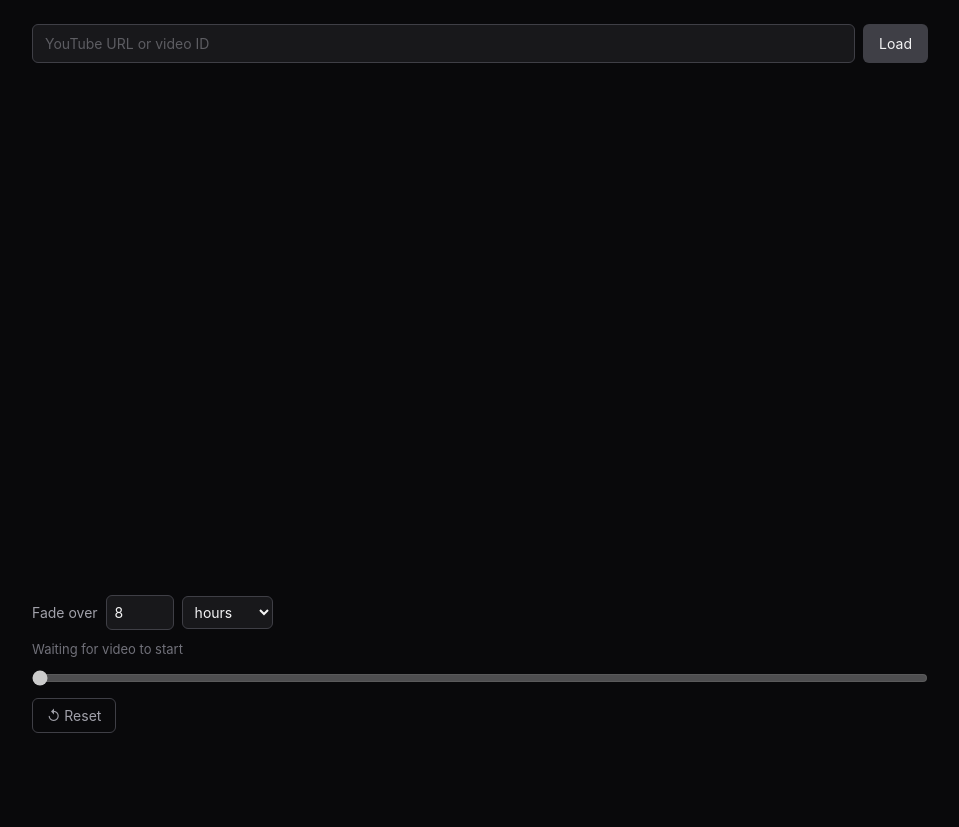
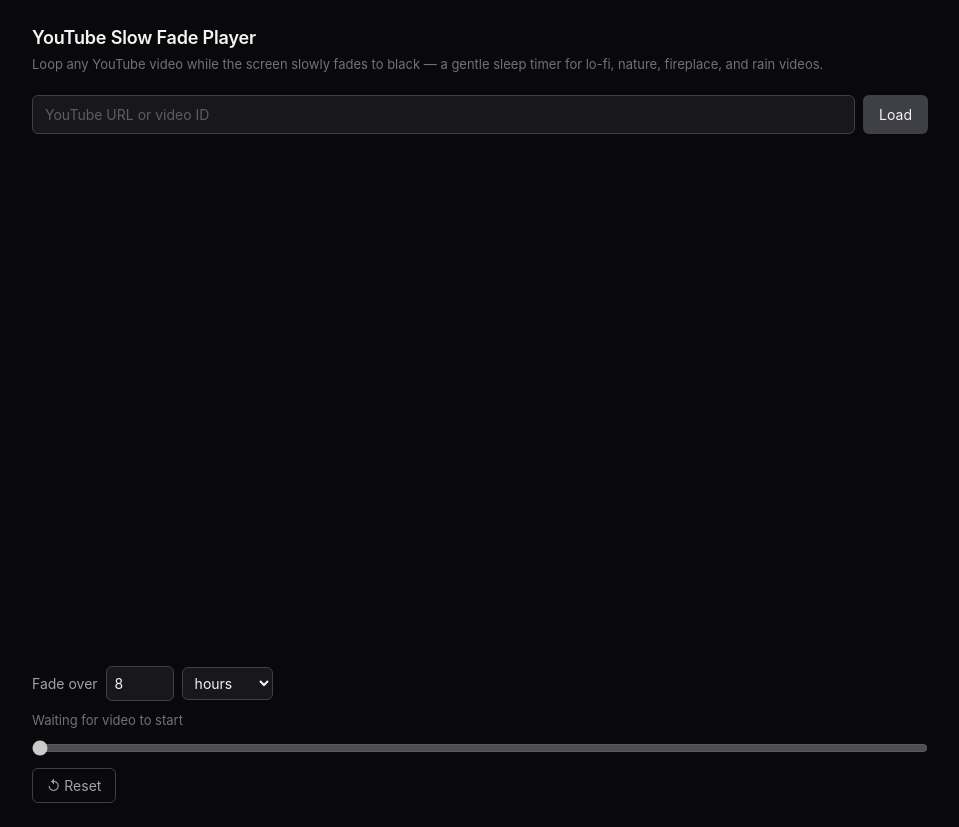
Before and after one commit to basilleaf/youtube-dimmer, a React (Vite) app: page / in a window 1280 px wide. Shown: the whole page, without its empty margins (160-1119 px from the left). Before the commit the page ends 800 px from the top, so only its background shows below. Built offline with nearby package versions, Linux system fonts and the light colour scheme.

Commit message:
seo stuffs

```diff
--- a/index.html
+++ b/index.html
@@ -9,9 +9,11 @@
     <meta name="keywords" content="YouTube sleep timer, YouTube screen dimmer, YouTube fade to black, ambient video player, YouTube video fade, lo-fi sleep timer, YouTube dim screen" />
     <meta name="robots" content="index, follow" />
     <meta name="theme-color" content="#000000" />
+    <link rel="canonical" href="https://youtube-dimmer.vercel.app/" />
 
     <!-- Open Graph -->
     <meta property="og:type" content="website" />
+    <meta property="og:url" content="https://youtube-dimmer.vercel.app/" />
     <meta property="og:title" content="YouTube Slow Fade Player — Screen Dimmer &amp; Sleep Timer" />
     <meta property="og:description" content="Loop any YouTube video while the screen slowly fades to black over hours. The perfect ambient sleep timer for lo-fi, nature, fireplace, and rain videos." />
     <meta property="og:site_name" content="YouTube Slow Fade Player" />
@@ -27,6 +29,7 @@
       "@context": "https://schema.org",
       "@type": "WebApplication",
       "name": "YouTube Slow Fade Player",
+      "url": "https://youtube-dimmer.vercel.app/",
       "description": "Loop any YouTube video while the screen slowly fades to black over a custom duration. Ideal as an ambient sleep timer for lo-fi, nature, fireplace, and rain videos.",
       "applicationCategory": "MultimediaApplication",
       "operatingSystem": "Any",
--- a/src/App.tsx
+++ b/src/App.tsx
@@ -68,6 +68,15 @@ function App() {
       }}
     >
       <div style={{ width: "100%", maxWidth: "896px" }}>
+        <header style={{ marginBottom: "20px" }}>
+          <h1 style={{ fontSize: "18px", fontWeight: 600, color: "#f4f4f5", margin: "0 0 4px", letterSpacing: "-0.01em" }}>
+            YouTube Slow Fade Player
+          </h1>
+          <p style={{ fontSize: "13px", color: "#71717a", margin: 0 }}>
+            Loop any YouTube video while the screen slowly fades to black — a gentle sleep timer for lo-fi, nature, fireplace, and rain videos.
+          </p>
+        </header>
+
         {/* URL / ID input */}
         <div
           style={{
```
Also changed, not shown: public/robots.txt, 1 other file (tests, documents, lock files or other folders).
